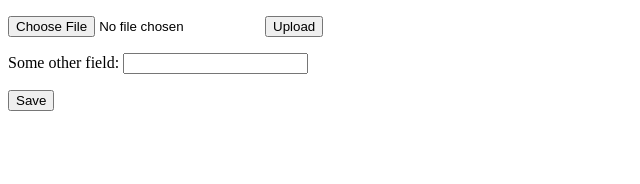
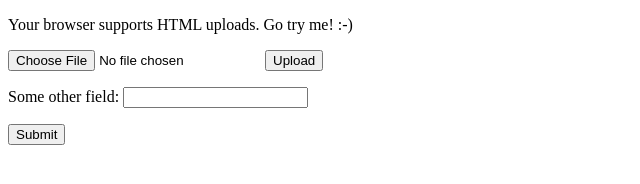
Before and after one commit to New-Bamboo/example-ajax-upload, a plain HTML site: page public/index.html in a window 1280 px wide. Shown: the whole page, without its empty margins (0-640 px from the left). Drawn offline with Linux system fonts and the light colour scheme.

Commit message:
Include example of object detection

```diff
--- a/public/index.html
+++ b/public/index.html
@@ -5,11 +5,40 @@
   <title>Ajax upload form</title>
 </head>
 <body>
+
+<p id="support-notice">Your browser does not support Ajax uploads :-(<br/>The form will be submitted as normal.</p>
+
 <form action="/" method="post" enctype="multipart/form-data" id="form-id">
-  <p><input id="file-id" type="file" name="our-file" /> <input type="button" value="Upload" id="upload-button-id" /></p>
+  <p><input id="file-id" type="file" name="our-file" /> <input type="button" value="Upload" id="upload-button-id" disabled="disabled" /></p>
   <p><label>Some other field: <input name="other-field" type="text" id="other-field-id" /></label></p>
-  <p><input type="submit" value="Save" /></p>
+  <p><input type="submit" value="Submit" /></p>
   <script>
+function supportAjaxUploadWithProgress() {
+  return supportFileAPI() && supportAjaxUploadProgressEvents() && supportFormData();
+
+  function supportFileAPI() {
+    var fi = document.createElement('INPUT');
+    fi.type = 'file';
+    return 'files' in fi;
+  };
+
+  function supportAjaxUploadProgressEvents() {
+    var xhr = new XMLHttpRequest();
+    return !! (xhr && ('upload' in xhr) && ('onprogress' in xhr.upload));
+  };
+
+  function supportFormData() {
+    return !! window.FormData;
+  }
+}
+
+if (supportAjaxUploadWithProgress()) {
+  var notice = document.getElementById('support-notice');
+  var uploadBtn = document.getElementById('upload-button-id');
+  notice.innerHTML = "Your browser supports HTML uploads. Go try me! :-)";
+  uploadBtn.removeAttribute('disabled');
+}
+
 var form = document.getElementById('form-id');
 form.onsubmit = function() {
   var formData = new FormData(form);
```
